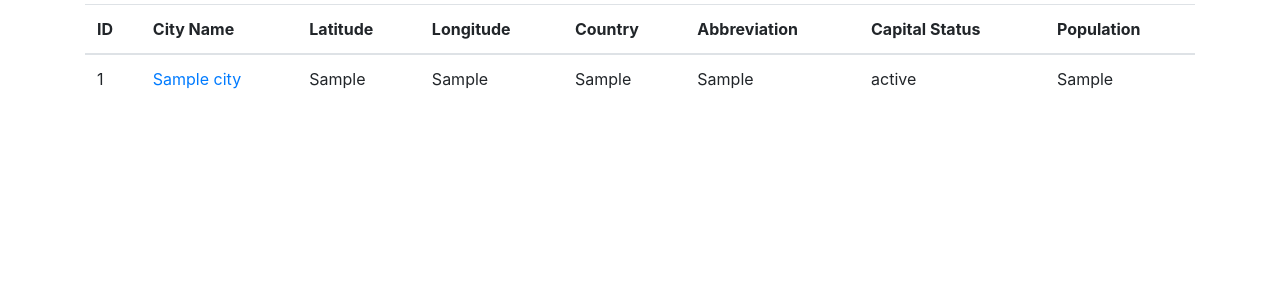
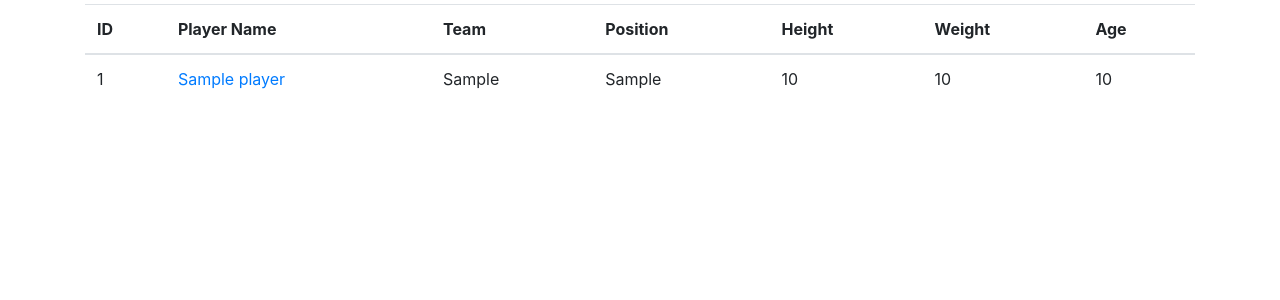
Before and after one commit to mcp48/IS601-Project3, a Flask app: template app/templates/index.html in a window 1280 px wide. Shown: the part 56-356 px from the top of the page. Run offline with Flask 2, Linux system fonts and the light colour scheme; the template is opened without the code that fills it: most values are stand-ins (such as "Sample title", 1, 10 or a date in 2020); some libraries are stand-ins or nearby versions.

Commit message:
Feature: Updated index template for new data

```diff
--- a/app/templates/index.html
+++ b/app/templates/index.html
@@ -4,26 +4,24 @@
     <thead>
     <tr>
         <th scope="col">ID</th>
-        <th scope="col">City Name</th>
-        <th scope="col">Latitude</th>
-        <th scope="col">Longitude</th>
-        <th scope="col">Country</th>
-        <th scope="col">Abbreviation</th>
-        <th scope="col">Capital Status</th>
-        <th scope="col">Population</th>
+        <th scope="col">Player Name</th>
+        <th scope="col">Team</th>
+        <th scope="col">Position</th>
+        <th scope="col">Height</th>
+        <th scope="col">Weight</th>
+        <th scope="col">Age</th>
     </tr>
     </thead>
     <tbody>
-    {% for city in cities %}
+    {% for player in players %}
     <tr>
-        <td>{{ city.id }}</td>
-        <td><a href="view/{{city.id}}">{{ city.fldName }}</a></td>
-        <td>{{ city.fldLat }}</td>
-        <td>{{ city.fldLong }}</td>
-        <td>{{ city.fldCountry }}</td>
-        <td>{{ city.fldAbbreviation }}</td>
-        <td>{{ city.fldCapitalStatus }}</td>
-        <td>{{ city.fldPopulation }}</td>
+        <td>{{ player.id }}</td>
+        <td><a href="view/{{player.id}}">{{ player.plName }}</a></td>
+        <td>{{ player.plTeam }}</td>
+        <td>{{ player.plPosition }}</td>
+        <td>{{ player.plHeight }}</td>
+        <td>{{ player.plWeight }}</td>
+        <td>{{ player.plAge }}</td>
     </tr>
     {% endfor %}
     </tbody>
```
